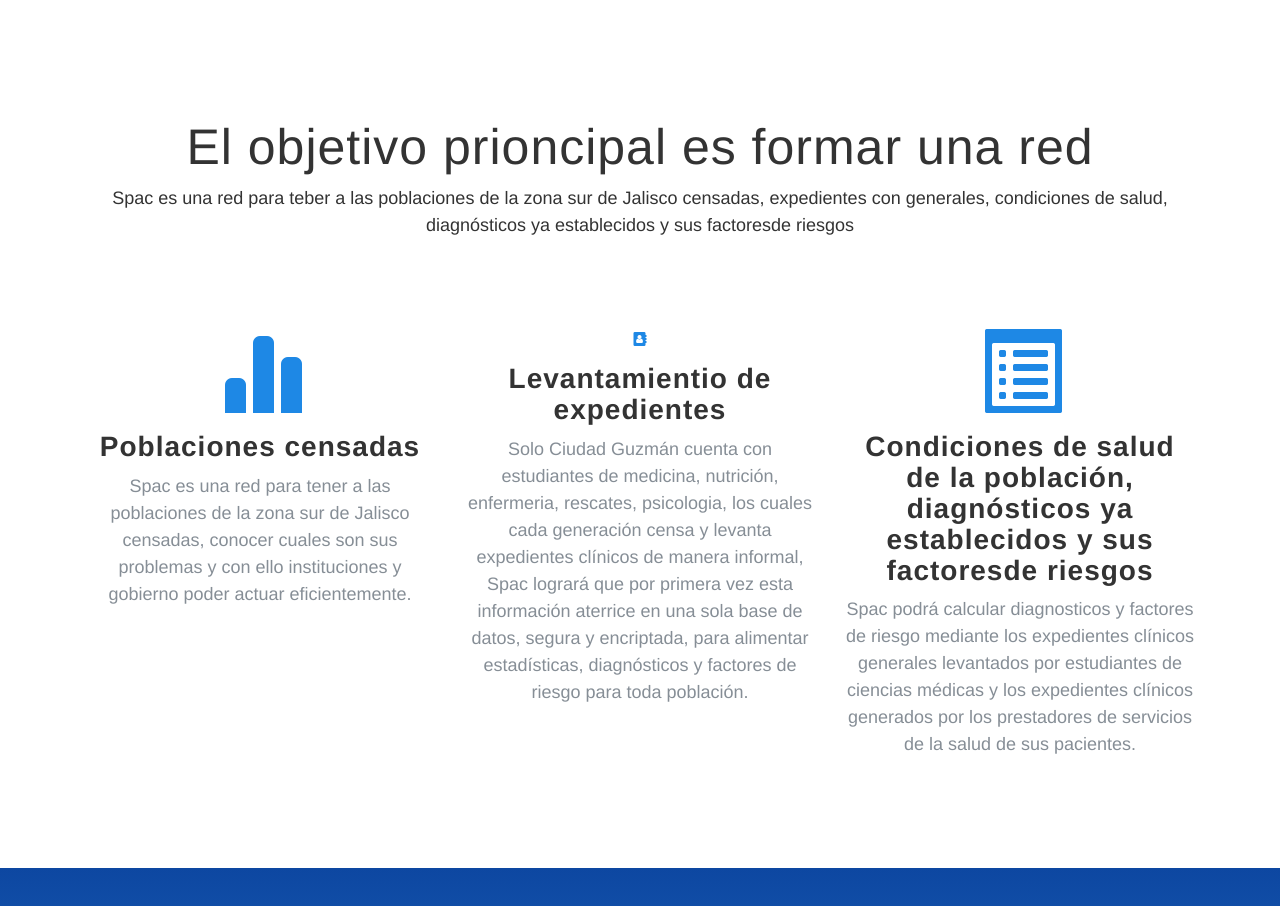
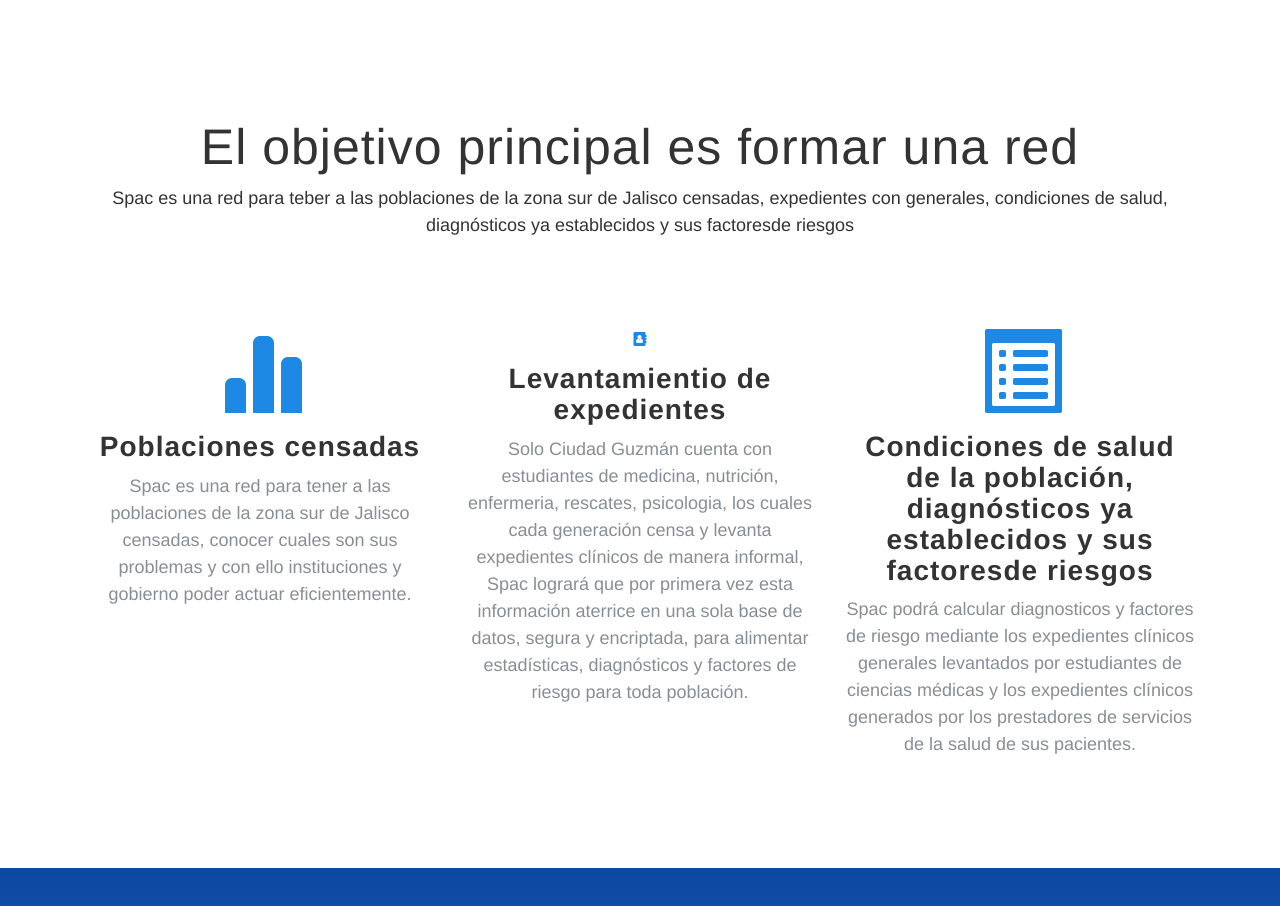
Before and after one commit to cesaralonso/spac, a website with bundled scripts: page index.html in a window 1280 px wide. Shown: the part 1600-2506 px from the top of the page. Built offline with nearby package versions, Linux system fonts and the light colour scheme; a web font is replaced by a local one.

Commit message:
Edición de texto

```diff
--- a/index.html
+++ b/index.html
@@ -126,7 +126,7 @@
 
     <section class="container" id="objetivos">
       <div class="section-heading text-center">
-        <h2>El objetivo prioncipal es formar una red</h2>
+        <h2>El objetivo principal es formar una red</h2>
       </div>
       <p class="text-center">Spac es una red para teber a las poblaciones de la zona sur de Jalisco censadas, expedientes con generales, condiciones de salud, diagnósticos ya establecidos y sus factoresde riesgos </p>
       <br><br><br><br>
```
